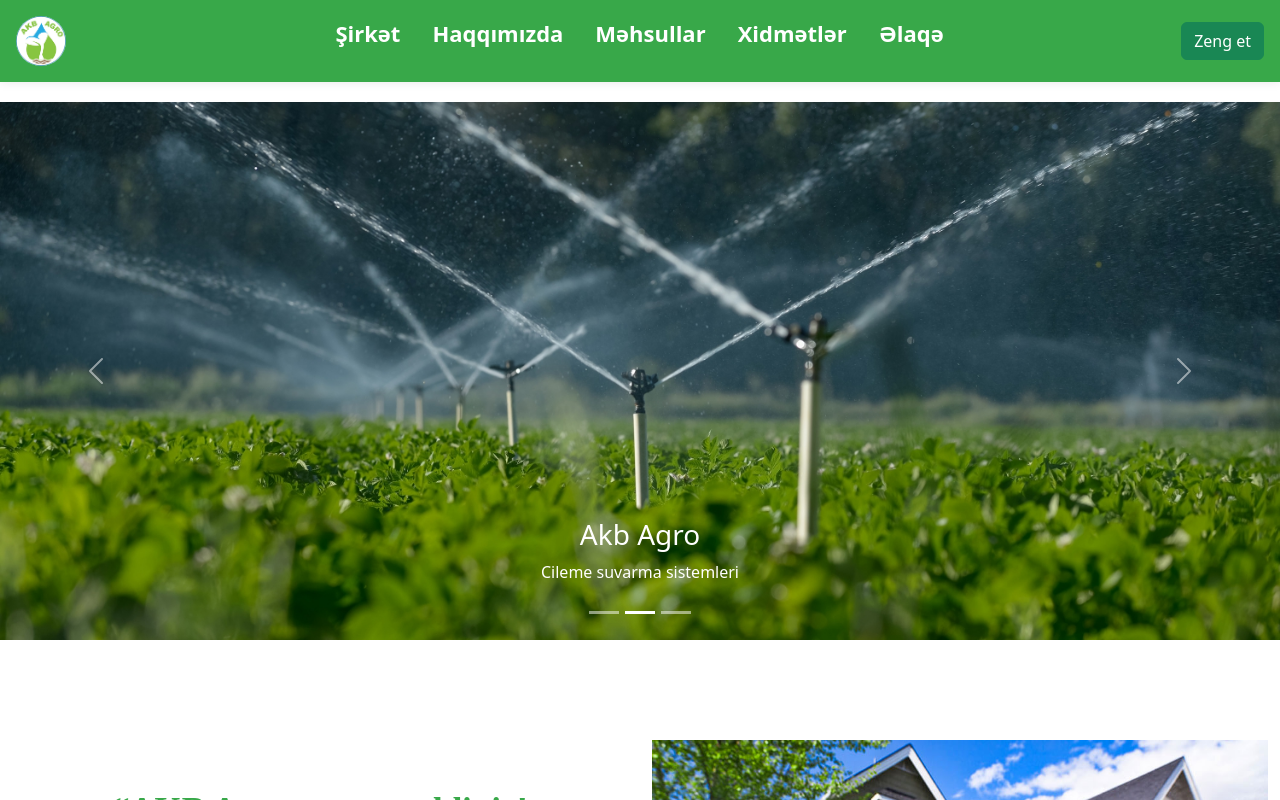
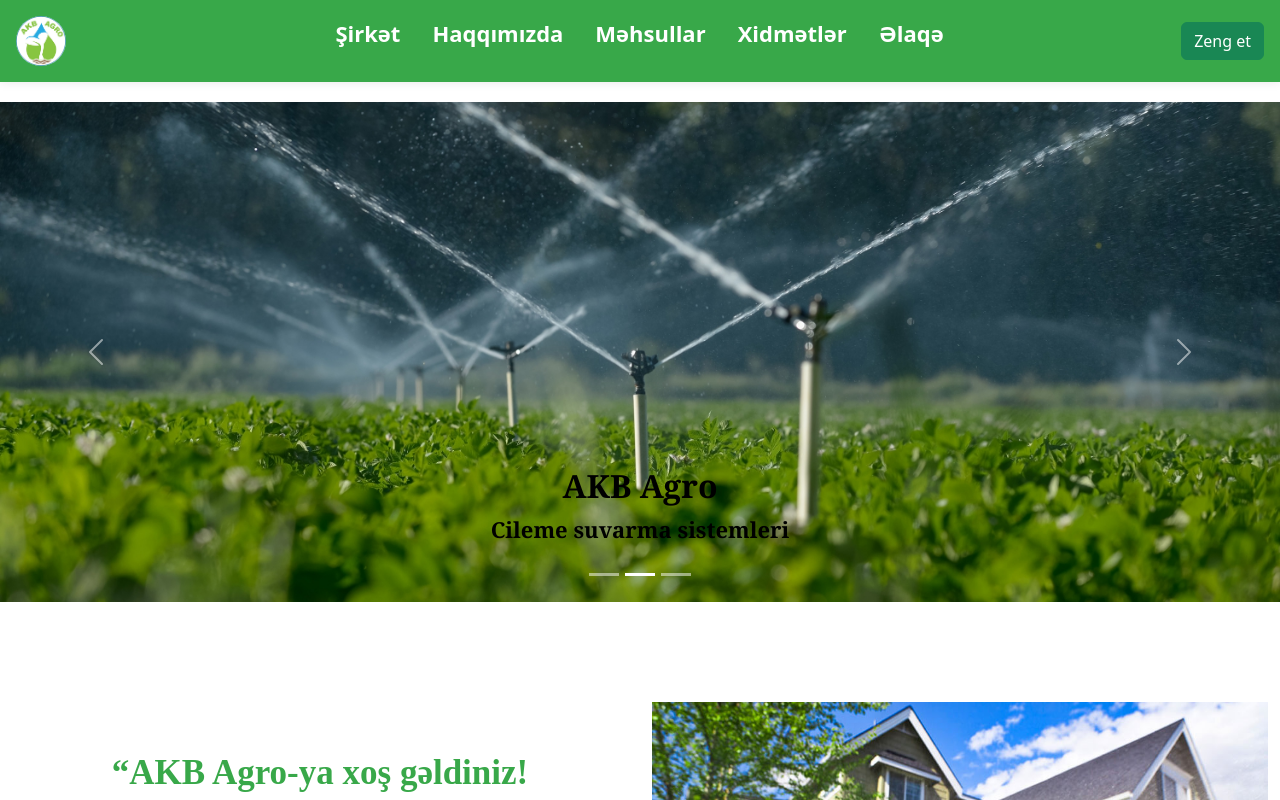
Before and after one commit to Farid0558475484/Akbagro.az, a React (Create React App) app: page /Home in a window 1280 px wide. Shown: the top 800 px of the page. Built offline with nearby package versions, Linux system fonts and the light colour scheme.

Commit message:
feat:slider title desc

```diff
--- a/public/index.html
+++ b/public/index.html
@@ -2,14 +2,14 @@
 <html lang="en">
   <head>
     <meta charset="utf-8" />
-    <link rel="icon" href="%PUBLIC_URL%/favicon.ico" />
+    <link rel="icon" href="%PUBLIC_URL%/logo.png" />
     <meta name="viewport" content="width=device-width, initial-scale=1" />
     <meta name="theme-color" content="#000000" />
     <meta
-      name="description"
-      content="Web site created using create-react-app"
+      name="AKB Agro"
+      content="AKB Agro"
     />
-    <link rel="apple-touch-icon" href="%PUBLIC_URL%/logo192.png" />
+    <link rel="apple-touch-icon" href="%PUBLIC_URL%/logo.png" />
     <!--
       manifest.json provides metadata used when your web app is installed on a
       user's mobile device or desktop. See https://developers.google.com/web/fundamentals/web-app-manifest/
@@ -24,7 +24,7 @@
       work correctly both with client-side routing and a non-root public URL.
       Learn how to configure a non-root public URL by running `npm run build`.
     -->
-    <title>React App</title>
+    <title>AKB Agro</title>
   </head>
   <body>
     <noscript>You need to enable JavaScript to run this app.</noscript>
--- a/src/components/Header/Menu.jsx
+++ b/src/components/Header/Menu.jsx
@@ -23,7 +23,7 @@
               className={s.border}
             />
           </Link>
-          <a href="tel:+99477384242">
+          <a href="tel:+994508591717">
             <Button variant="success">Zeng et</Button>
           </a>
           <Button variant="primary" onClick={handleShow}>
--- a/src/components/Header/Navbar.jsx
+++ b/src/components/Header/Navbar.jsx
@@ -37,7 +37,7 @@
         </ul>
       </div>
       <div className={styles.phone}>
-        <a href="tel:+99477384242">
+        <a href="tel:+994508591717">
           <Button variant="success">Zeng et</Button>{" "}
         </a>
       </div>
--- a/src/components/Home/Slider.jsx
+++ b/src/components/Home/Slider.jsx
@@ -11,14 +11,11 @@
           src="/img4.jpeg"
           alt="Logo"
           className={s.img}
-          width={100}
-          height={50}
-          layout="responsive"
-          objectFit="cover"
+
         />
         <Carousel.Caption>
-          <h3>Akb Agro</h3>
-          <p>Damci suvarma sistemleri</p>
+          <h3 className={s.title} >AKB Agro</h3>
+          <p className={s.desc}>Damci suvarma sistemleri</p>
         </Carousel.Caption>
       </Carousel.Item>
       <Carousel.Item>
@@ -26,30 +23,24 @@
           src="/img2.jpeg"
           alt="Logo"
           className={s.img}
-          width={100}
-          height={70}
-          layout="responsive"
-          objectFit="cover"
+
         />
 
         <Carousel.Caption>
-          <h3>Akb Agro</h3>
-          <p>Cileme suvarma sistemleri</p>
+          <h3 className={s.title}>AKB Agro</h3>
+          <p className={s.desc}>Cileme suvarma sistemleri</p>
         </Carousel.Caption>
       </Carousel.Item>
       <Carousel.Item>
         <img
-          src="/s2.jpeg"
+          src="/2ss.jpg"
           alt="Logo"
-          width={100}
-          height={100}
-          layout="responsive"
-          objectFit="cover"
+
           className={s.img}
         />
         <Carousel.Caption>
-          <h3>Akb Agro</h3>
-          <p>Ağıllı gübrələmə</p>
+          <h3 className={s.title}>AKB Agro</h3>
+          <p className={s.desc}>Ağıllı gübrələmə</p>
         </Carousel.Caption>
       </Carousel.Item>
     </Carousel>
--- a/src/components/Home/Slider.module.scss
+++ b/src/components/Home/Slider.module.scss
@@ -1,5 +1,25 @@
 .img {
   width: 100%;
-  height: 100%;
+  height: 500px;
   object-fit: cover;
 }
+
+@media screen and (max-width: 768px) {
+  .img {
+    height: 300px;
+  }
+}
+
+.title {
+  font-size: 32px;
+  color: black;
+  font-weight: 800;
+font-family: Georgia, 'Times New Roman', Times, serif;
+}
+
+.desc {
+  font-size: 22px;
+  color: black;
+  font-weight: 800;
+  font-family: Georgia, 'Times New Roman', Times, serif;
+}
--- a/src/components/Servis/Servis.module.scss
+++ b/src/components/Servis/Servis.module.scss
@@ -4,7 +4,7 @@
   background-color: transparent;
   position: relative;
   z-index: 1;
-  width: 90%;
+  width: 100%;
   height: 90%;
   border-radius: 10px;
   border: none;
```
Also changed, not shown: public/2ss.jpg (added), public/manifest.json.
